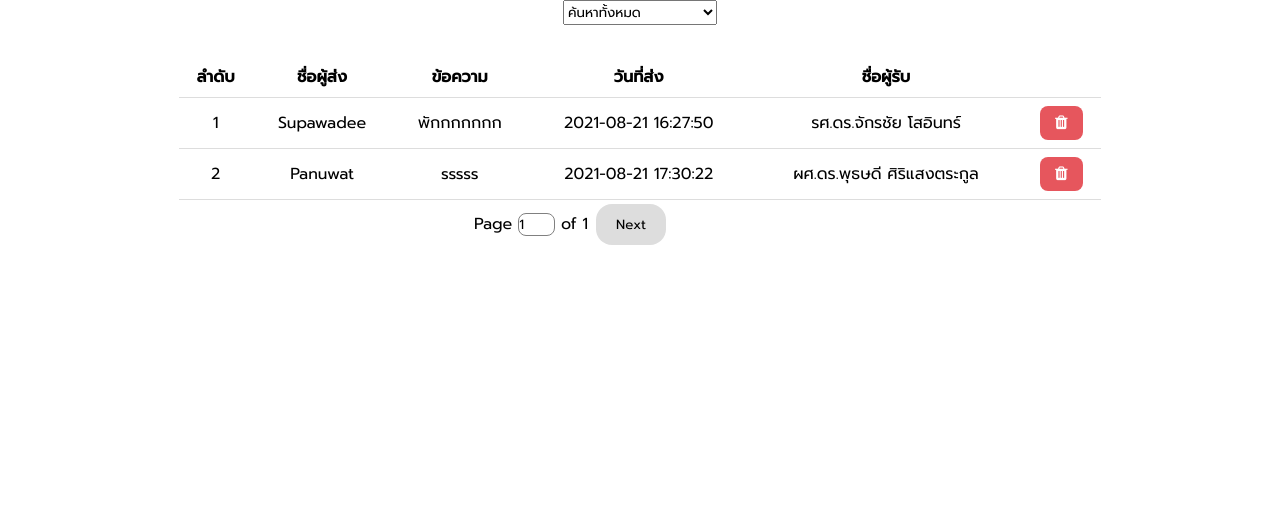
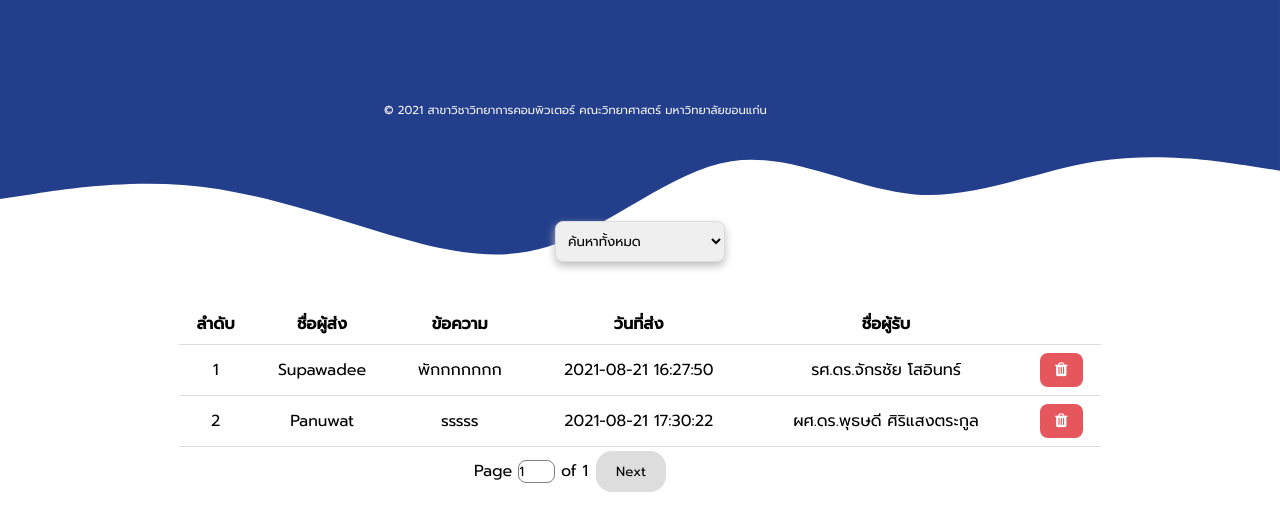
Before and after one commit to kkpanuwat/TeacherDay, a PHP site: page /dashboard/index.php in a window 1280 px wide. Shown: the top 531 px of the page. Run offline with PHP 8.4, Linux system fonts and the light colour scheme; data comes from the database, SQL or seed files in the repository.

Commit message:
Update dashboard

```diff
--- a/assets/css/dashboard.css
+++ b/assets/css/dashboard.css
@@ -18,6 +18,11 @@ html {
 .container {
     width: 80vw;
     margin: 0 auto;
+    margin-top: -5em;
+}
+.svg-text2 {
+  font-size: 13px;
+  fill: rgb(247, 247, 247);
 }
 
 .form-control {
@@ -29,6 +34,14 @@ html {
 #searchBlog {
   display: flex;
   justify-content: center;
+}
+
+select {
+  border: 1px solid #ddd;
+  padding: 8px;
+  border-radius: 8px;
+  margin: 10px;
+  box-shadow: 0px 4px 8px rgb(190, 190, 190);
 }
 
 table {
--- a/dashboard/index.php
+++ b/dashboard/index.php
@@ -13,6 +13,9 @@
 </head>
 
 <body onload="getAllComment()">
+<svg xmlns="http://www.w3.org/2000/svg" viewBox="0 0 1440 320"><path fill="#233E8B" fill-opacity="1" d="M0,224L34.3,218.7C68.6,213,137,203,206,208C274.3,213,343,235,411,256C480,277,549,299,617,277.3C685.7,256,754,192,823,181.3C891.4,171,960,213,1029,218.7C1097.1,224,1166,192,1234,181.3C1302.9,171,1371,181,1406,186.7L1440,192L1440,0L1405.7,0C1371.4,0,1303,0,1234,0C1165.7,0,1097,0,1029,0C960,0,891,0,823,0C754.3,0,686,0,617,0C548.6,0,480,0,411,0C342.9,0,274,0,206,0C137.1,0,69,0,34,0L0,0Z"></path>
+<text x="30%" y="40%" class="svg-text2">&copy; 2021 สาขาวิชาวิทยาการคอมพิวเตอร์ คณะวิทยาศาสตร์ มหาวิทยาลัยขอนแก่น</text>
+</svg>
     <div class="container">
         <div class="search" id="searchBlog">
             <select class="search-select" name="selecttype" onchange="selectType(this.value)">
--- a/index.php
+++ b/index.php
@@ -87,7 +87,7 @@
         </div>
     </div>
 
-    <svg xmlns="http://www.w3.org/2000/svg" viewBox="0 0 1440 320"><path fill="#233E8B" fill-opacity="1" d="M0,160L80,160C160,160,320,160,480,176C640,192,800,224,960,229.3C1120,235,1280,213,1360,202.7L1440,192L1440,320L1360,320C1280,320,1120,320,960,320C800,320,640,320,480,320C320,320,160,320,80,320L0,320Z"></path>
+    <svg xmlns="http://www.w3.org/2000/svg"  viewBox="0 0 1440 320"><path fill="#233E8B" fill-opacity="1" d="M0,160L80,160C160,160,320,160,480,176C640,192,800,224,960,229.3C1120,235,1280,213,1360,202.7L1440,192L1440,320L1360,320C1280,320,1120,320,960,320C800,320,640,320,480,320C320,320,160,320,80,320L0,320Z"></path>
     <text x="35%" y="90%" class="svg-text2">&copy; 2021 สาขาวิชาวิทยาการคอมพิวเตอร์ คณะวิทยาศาสตร์ มหาวิทยาลัยขอนแก่น</text>
 </svg>
 </body>
```
